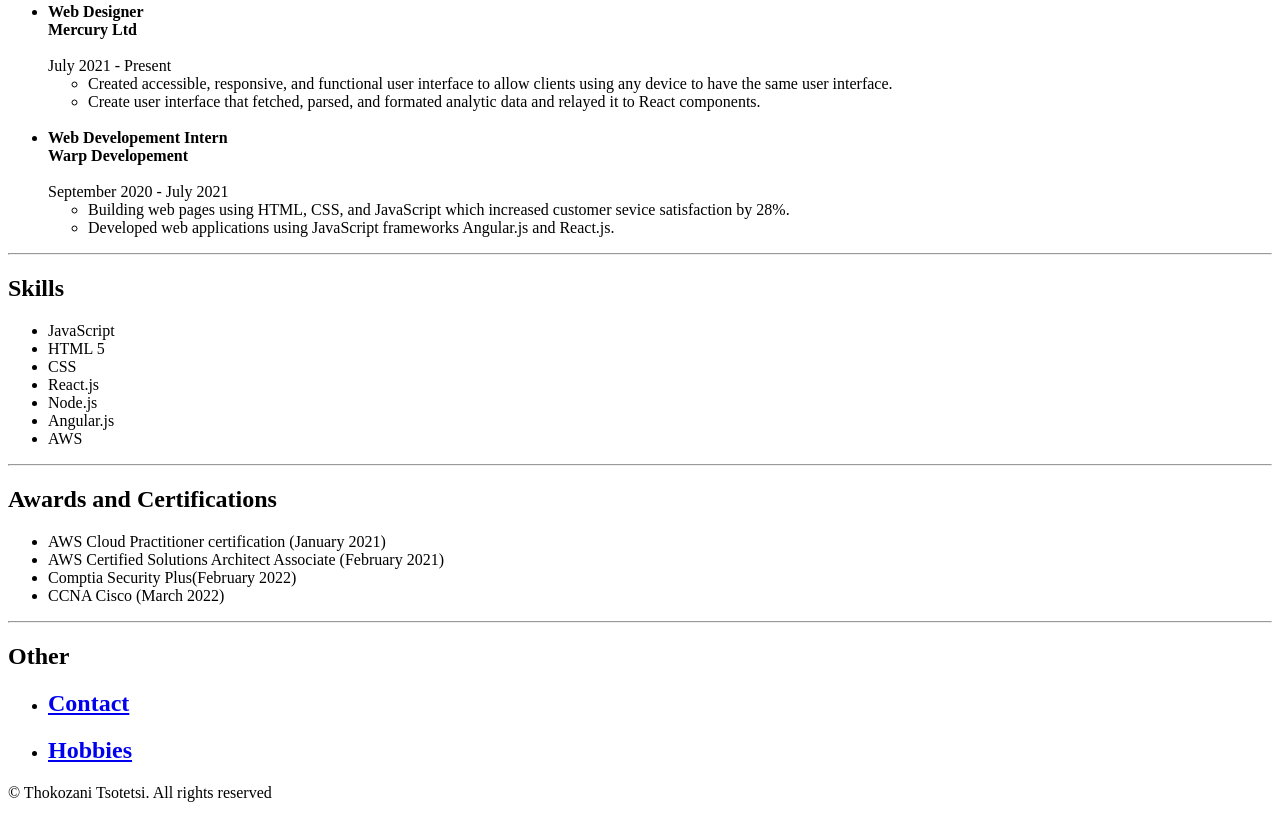
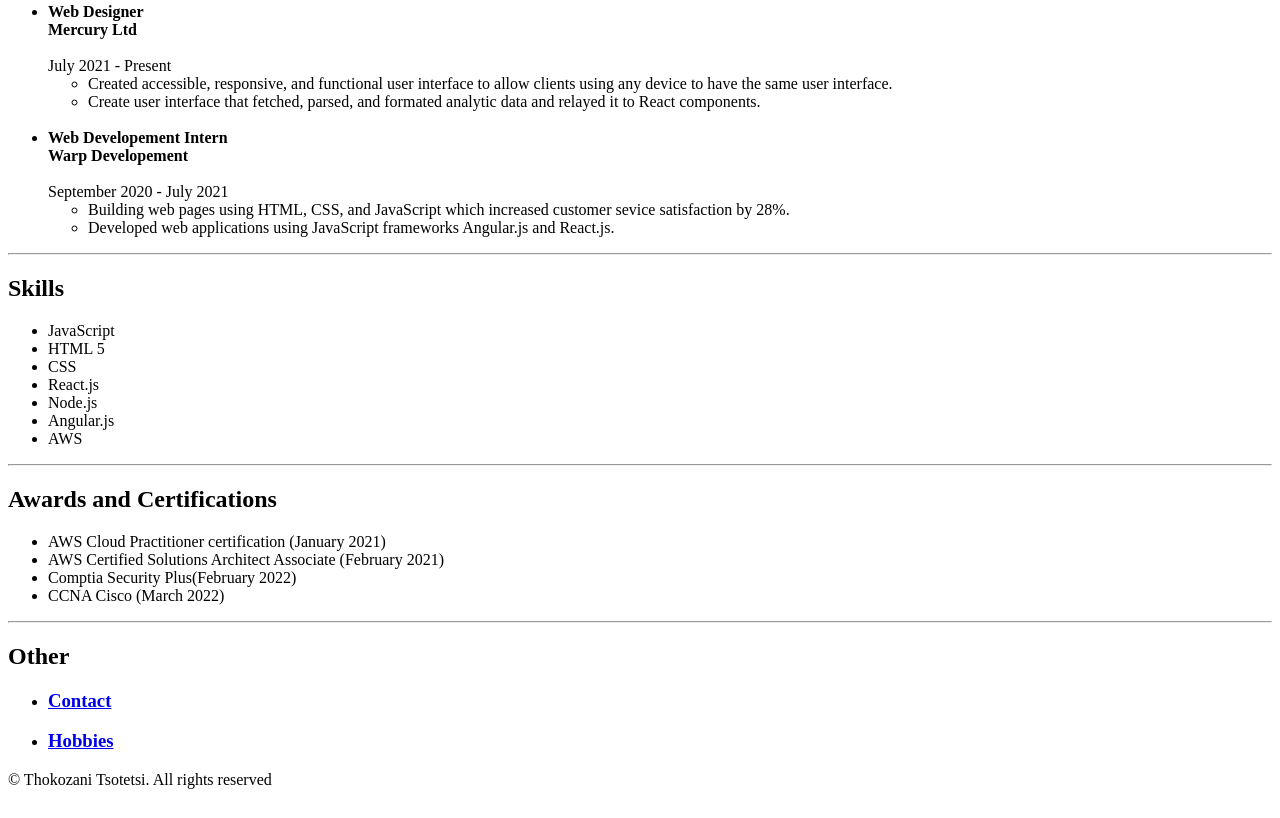
Before and after one commit to Kelvintsokozani/Capstone-project-resume, a plain HTML site: page index.html in a window 1280 px wide. Shown: the part 663-1481 px from the top of the page. Drawn offline with Linux system fonts and the light colour scheme.

Commit message:
Update index.html

```diff
--- a/index.html
+++ b/index.html
@@ -62,8 +62,8 @@
   <hr />
   <h2>Other</h2>
   <ul>
-    <li><a href="./public/contact.html"><h2>Contact</h2></a></li>
-    <li><a href="./public/hobbies.html"><h2>Hobbies</h2></a></li>
+    <li><a href="./public/contact.html"><h3>Contact</h3></a></li>
+    <li><a href="./public/hobbies.html"><h3>Hobbies</h3></a></li>
   </ul>
   <footer>
     <p>&copy Thokozani Tsotetsi. All rights reserved</p>
```
